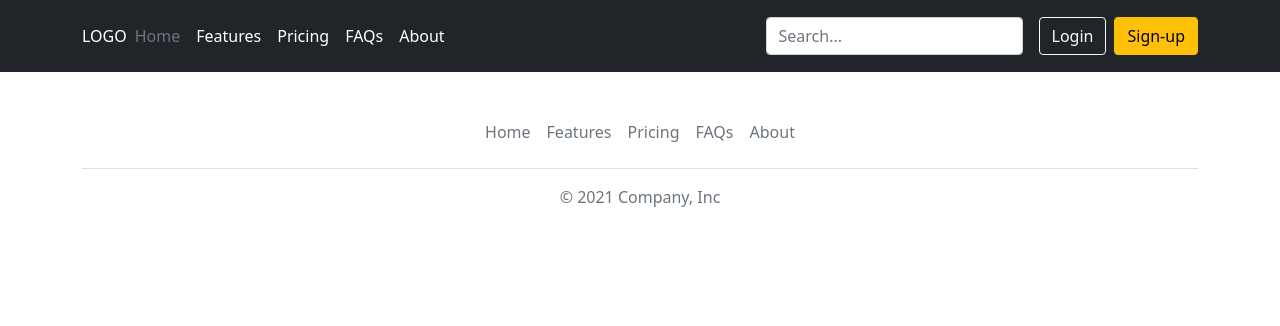
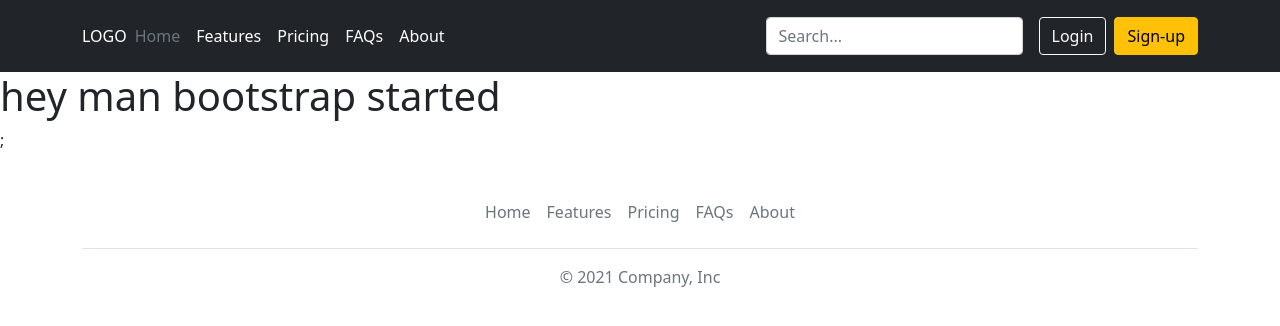
Before and after one commit to me-sajib/nextJS-blog-project, a Next.js app: page / in a window 1280 px wide. Shown: the top 326 px of the page. Built offline with nearby package versions, Linux system fonts and the light colour scheme.

Commit message:
add layout with default app.js

```diff
--- a/pages/_app.js
+++ b/pages/_app.js
@@ -1,7 +1,14 @@
 import "bootstrap/dist/css/bootstrap.css";
+import Layout from "./components/Layout";
 
 function MyApp({ Component, pageProps }) {
-  return <Component {...pageProps} />;
+  return (
+    <>
+      <Layout>
+        <Component {...pageProps} />;
+      </Layout>
+    </>
+  );
 }
 
 export default MyApp;
--- a/pages/components/Layout.js
+++ b/pages/components/Layout.js
@@ -1,10 +1,11 @@
 import Footer from "./Footer";
 import Header from "./Header";
 
-const Layout = () => {
+const Layout = ({ children }) => {
   return (
     <>
       <Header />
+      {children}
       <Footer />
     </>
   );
--- a/pages/index.js
+++ b/pages/index.js
@@ -1,9 +1,7 @@
-import Layout from "./components/Layout";
-
 export default function Home() {
   return (
     <div>
-      <Layout />
+      <h1>hey man bootstrap started</h1>
     </div>
   );
 }
```
